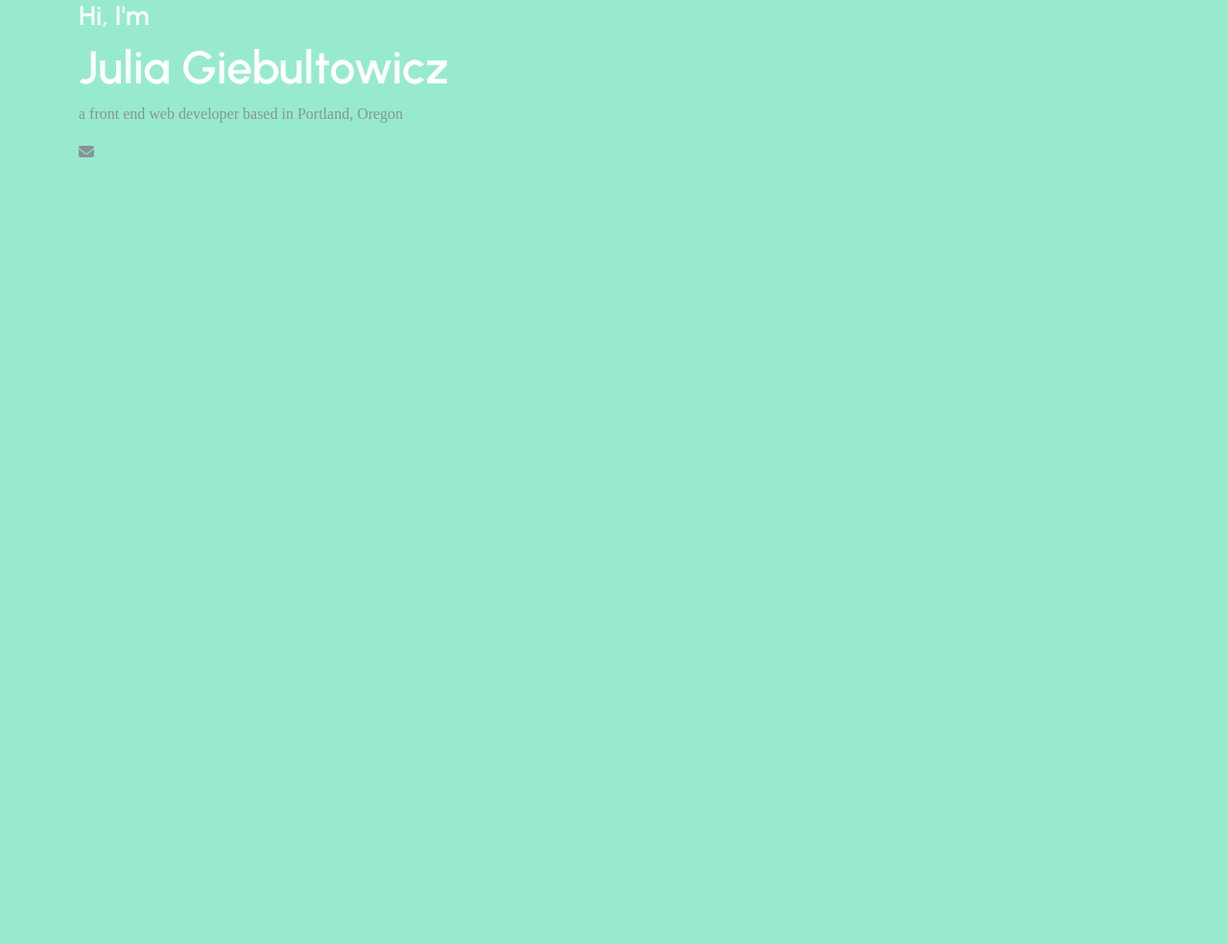
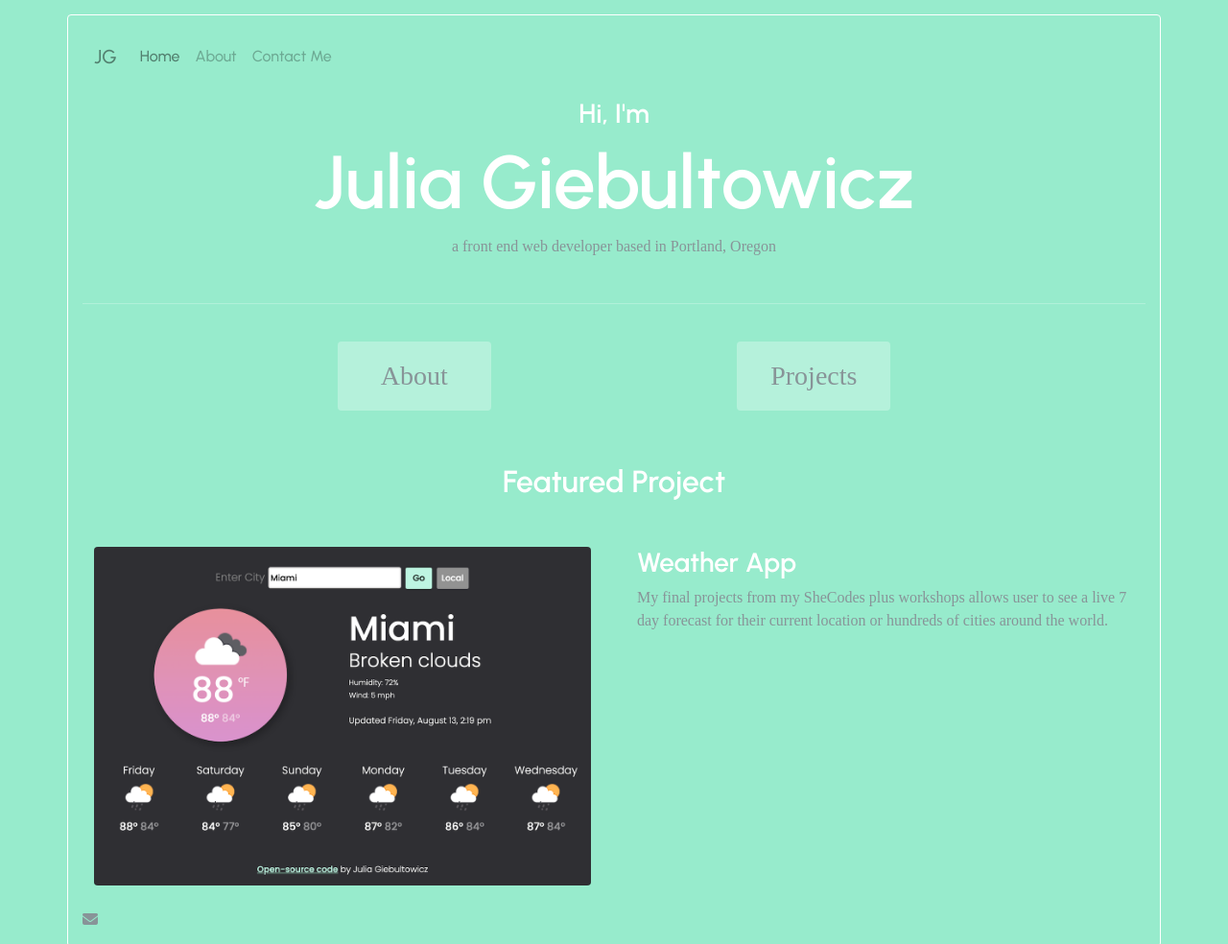
Before and after one commit to gabibble/portfolio, a plain HTML site: page index.html in a window 1280 px wide. Shown: the top 984 px of the page at 96% size. Before the commit the page ends 800 px from the top, so only its background shows below. Drawn offline with nearby package versions, Linux system fonts and the light colour scheme; a web font is replaced by a local one.

Commit message:
worked on homepage

```diff
--- a/index.html
+++ b/index.html
@@ -21,13 +21,72 @@
       crossorigin="anonymous"
     ></script>
     <link rel="stylesheet" href="/src/styles.css" />
-    <title>Document</title>
+    <title>Julia Giebultowicz | Home</title>
   </head>
   <body>
     <div class="container">
-      <h3>Hi, I'm</h3>
-      <h1>Julia Giebultowicz</h1>
-      <p>a front end web developer based in Portland, Oregon</p>
+      <nav class="navbar navbar-expand-sm navbar-light bg-accent opacity-50">
+        <div class="container-fluid">
+          <a class="navbar-brand" href="index.html">JG</a>
+          <button
+            class="navbar-toggler"
+            type="button"
+            data-bs-toggle="collapse"
+            data-bs-target="#navbarNav"
+            aria-controls="navbarNav"
+            aria-expanded="false"
+            aria-label="Toggle navigation"
+          >
+            <span class="navbar-toggler-icon"></span>
+          </button>
+          <div class="collapse navbar-collapse" id="navbarNav">
+            <ul class="navbar-nav">
+              <li class="nav-item">
+                <a class="nav-link active" aria-current="page" href="index.html"
+                  >Home</a
+                >
+              </li>
+              <li class="nav-item">
+                <a class="nav-link" href="about.html">About</a>
+              </li>
+              <li class="nav-item">
+                <a class="nav-link" href="about.html#email">Contact Me</a>
+              </li>
+            </ul>
+          </div>
+        </div>
+      </nav>
+
+      <div class="hero">
+        <h3>Hi, I'm</h3>
+        <h1>Julia Giebultowicz</h1>
+        <p>a front end web developer based in Portland, Oregon</p>
+      </div>
+      <hr />
+
+      <div class="nav-links m-4">
+        <a href="">About</a>
+        <a href="">Projects</a>
+      </div>
+
+      <h2 class="p-3">Featured Project</h2>
+
+      <div class="row">
+        <div class="col-sm-6 p-4">
+          <div class="img-frame">
+            <img src="/weather.png" class="img-fluid" alt="" />
+          </div>
+        </div>
+        <div class="col-sm-6 p-4">
+          <h3>Weather App</h3>
+          <p>
+            My final projects from my SheCodes plus workshops allows user to see
+            a live 7 day forecast for their current location or hundreds of
+            cities around the world.
+          </p>
+        </div>
+      </div>
+
       <i class="fas fa-envelope"></i>
     </div>
 
--- a/src/styles.css
+++ b/src/styles.css
@@ -2,19 +2,76 @@ body {
   font-family: "Urbanist", sans-serif;
   background-color: #97ebcc;
   color: #889498;
+  margin: 15px;
 }
 
 h1 {
   color: white;
   font-weight: 600;
-  font-size: 48px;
+  font-size: 78px;
 }
 
+h2,
 h3 {
   color: white;
   font-weight: 600;
+  display: block;
 }
 
+h2 {
+  text-align: center;
+}
 p {
   font-family: "Source Serif Pro", serif;
 }
+
+hr {
+  background-color: White;
+}
+
+img {
+  border-radius: 4px;
+}
+
+.container {
+  border: rgb(255, 255, 255) solid 1px;
+  border-radius: 4px;
+  padding: 15px;
+  margin: 15px auto;
+}
+
+.hero {
+  text-align: center;
+  padding: 15px;
+  border-radius: 5px;
+}
+
+.nav-links {
+  display: flex;
+  flex-direction: row;
+  justify-content: space-evenly;
+}
+
+.nav-links a {
+  text-decoration: none;
+  padding: 15px;
+  margin: 15px;
+  background-color: rgba(255, 255, 255, 0.288);
+  color: #889498;
+  width: 160px;
+  border-radius: 4px;
+  text-align: center;
+  font-weight: 200;
+  font-size: 28px;
+  font-family: "Source Serif Pro", serif;
+}
+
+@media (max-width: 576px) {
+  h1 {
+    font-size: 42px;
+  }
+
+  .nav-links a {
+    font-size: 21px;
+  }
+}
```
Also changed, not shown: avocado.png (added), weather.png (added).
